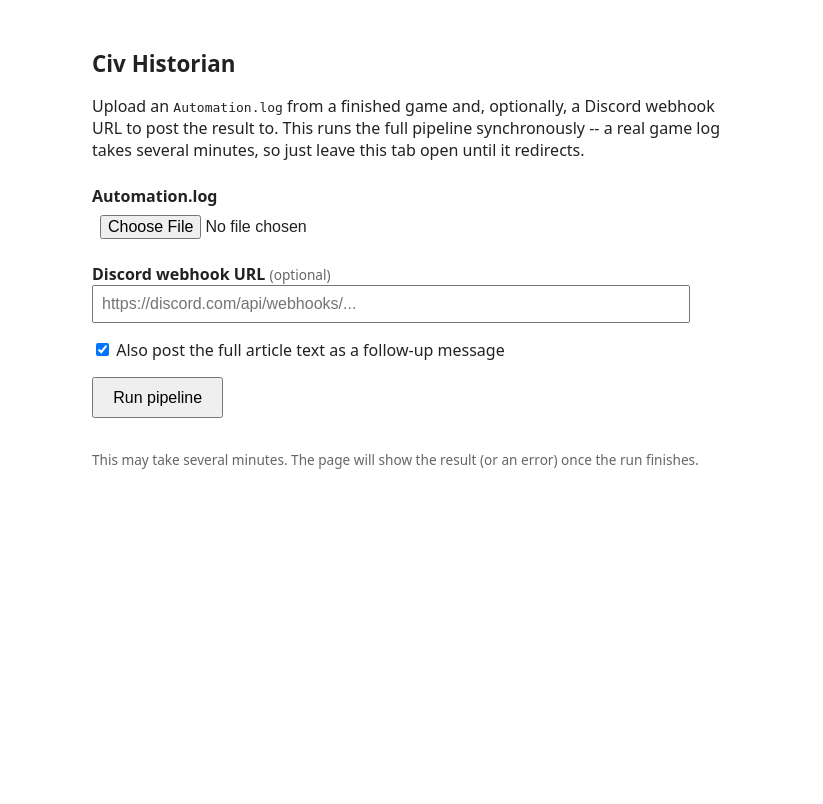
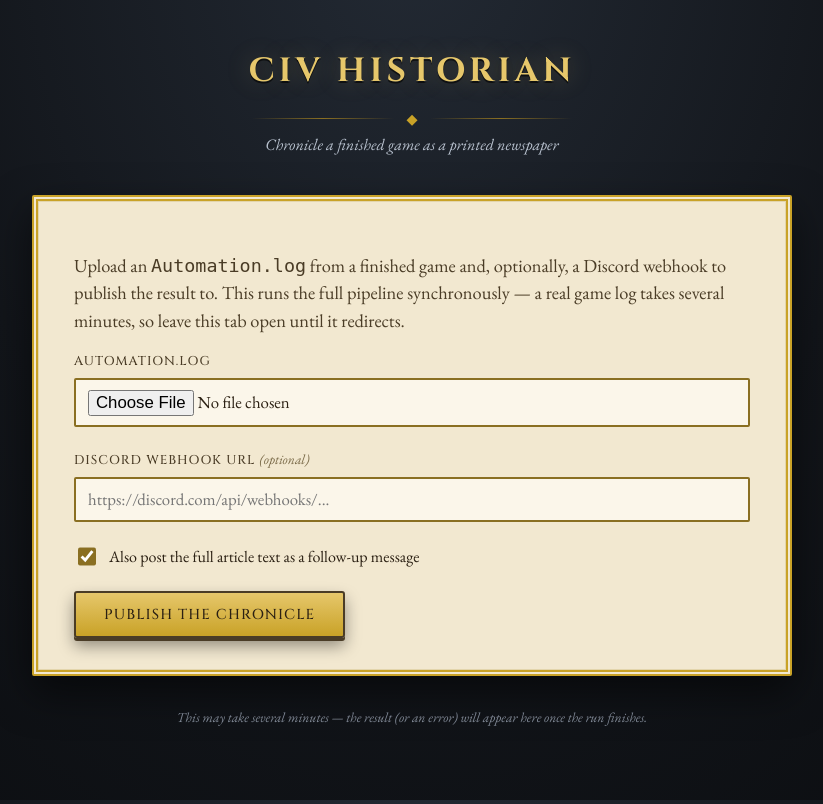
Before and after one commit to JorisWijnen/Civ-Historian, a Flask app: page / in a window 1280 px wide. Shown: the whole page, without its empty margins (228-1051 px from the left). Before the commit the page ends 469 px from the top, so only its background shows below. Run offline with Flask 3, Linux system fonts and the light colour scheme.

Commit message:
ui overhaul

```diff
--- /dev/null
+++ b/webapp/static/style.css
@@ -0,0 +1,294 @@
+/* Civ Historian webapp -- shared theme.
+   Dark map-table background, parchment panels, gold/bronze trim -- matches
+   the Civilization VI UI language rather than a generic form-app look. */
+
+@import url('https://fonts.googleapis.com/css2?family=Cinzel:wght@500;700&family=EB+Garamond:ital,wght@0,400;0,600;1,400&display=swap');
+
+:root {
+  --bg-deep: #12151a;
+  --bg-deep-2: #1b2028;
+  --gold: #c9a227;
+  --gold-light: #e6c76b;
+  --gold-dim: #8a6f22;
+  --parchment: #f2e8d0;
+  --parchment-edge: #e3d5ac;
+  --ink: #2b2013;
+  --ink-soft: #4a3c26;
+  --success-a: #4f7a3a;
+  --success-b: #2f4a24;
+  --danger-a: #8a2b28;
+  --danger-b: #591a18;
+  --shadow: rgba(0, 0, 0, 0.55);
+}
+
+* { box-sizing: border-box; }
+
+html, body {
+  margin: 0;
+  min-height: 100%;
+}
+
+body {
+  font-family: 'EB Garamond', Georgia, serif;
+  font-size: 1.15rem;
+  color: var(--parchment);
+  background:
+    radial-gradient(ellipse at 50% -10%, #232a34 0%, var(--bg-deep) 55%, #0b0d10 100%),
+    repeating-linear-gradient(45deg, rgba(255, 255, 255, 0.018) 0 1px, transparent 1px 42px),
+    repeating-linear-gradient(-45deg, rgba(255, 255, 255, 0.018) 0 1px, transparent 1px 42px);
+  background-attachment: fixed;
+  min-height: 100vh;
+  padding: 3rem 1.25rem 4rem;
+  display: flex;
+  justify-content: center;
+}
+
+.page {
+  width: 100%;
+  max-width: 760px;
+}
+
+/* -- Header / crest -------------------------------------------------- */
+
+.crest {
+  text-align: center;
+  margin-bottom: 2.5rem;
+}
+
+.crest h1 {
+  font-family: 'Cinzel', serif;
+  font-weight: 700;
+  font-size: 2.1rem;
+  letter-spacing: 0.12em;
+  text-transform: uppercase;
+  margin: 0;
+  color: var(--gold-light);
+  text-shadow: 0 2px 0 rgba(0, 0, 0, 0.6), 0 0 24px rgba(230, 199, 107, 0.25);
+}
+
+.crest .subtitle {
+  font-family: 'EB Garamond', serif;
+  font-style: italic;
+  color: #b9c2cf;
+  margin-top: 0.4rem;
+  font-size: 1rem;
+}
+
+.crest .rule {
+  display: flex;
+  align-items: center;
+  gap: 0.75rem;
+  margin: 1rem auto 0;
+  max-width: 320px;
+  color: var(--gold-dim);
+}
+
+.crest .rule::before,
+.crest .rule::after {
+  content: "";
+  flex: 1;
+  height: 1px;
+  background: linear-gradient(90deg, transparent, var(--gold-dim), transparent);
+}
+
+.crest .rule span {
+  font-size: 0.9rem;
+  color: var(--gold);
+}
+
+/* -- Panels (double gold border = Civ6 engraved-frame look) ---------- */
+
+.panel {
+  background: var(--parchment);
+  color: var(--ink);
+  border: 6px double var(--gold);
+  border-radius: 2px;
+  padding: 2rem 2.25rem;
+  box-shadow: 0 16px 40px var(--shadow), inset 0 0 0 1px var(--parchment-edge);
+  margin-bottom: 1.5rem;
+}
+
+.panel h2 {
+  font-family: 'Cinzel', serif;
+  font-size: 1.05rem;
+  letter-spacing: 0.06em;
+  text-transform: uppercase;
+  color: var(--ink-soft);
+  border-bottom: 2px solid var(--gold);
+  padding-bottom: 0.4rem;
+  margin: 1.75rem 0 1rem;
+}
+
+.panel h2:first-child { margin-top: 0; }
+
+.panel p.lede {
+  color: var(--ink-soft);
+  line-height: 1.5;
+}
+
+/* -- Form -------------------------------------------------------------*/
+
+.field {
+  margin-bottom: 1.4rem;
+}
+
+.field label {
+  display: block;
+  font-family: 'Cinzel', serif;
+  font-size: 0.8rem;
+  letter-spacing: 0.08em;
+  text-transform: uppercase;
+  color: var(--ink-soft);
+  margin-bottom: 0.5rem;
+}
+
+.field .hint {
+  font-family: 'EB Garamond', serif;
+  text-transform: none;
+  letter-spacing: normal;
+  font-style: italic;
+  color: #7a6a48;
+  font-size: 0.85rem;
+}
+
+input[type="file"],
+input[type="text"] {
+  width: 100%;
+  font-family: 'EB Garamond', serif;
+  font-size: 1.05rem;
+  padding: 0.6rem 0.75rem;
+  background: #fbf6ea;
+  border: 2px solid var(--gold-dim);
+  border-radius: 2px;
+  color: var(--ink);
+}
+
+input[type="text"]:focus,
+input[type="file"]:focus {
+  outline: none;
+  border-color: var(--gold);
+  box-shadow: 0 0 0 3px rgba(201, 162, 39, 0.25);
+}
+
+.checkbox-row {
+  display: flex;
+  align-items: center;
+  gap: 0.6rem;
+}
+
+.checkbox-row label {
+  margin: 0;
+  text-transform: none;
+  font-family: 'EB Garamond', serif;
+  letter-spacing: normal;
+  font-size: 1rem;
+  color: var(--ink);
+}
+
+.checkbox-row input { width: 1.15rem; height: 1.15rem; accent-color: var(--gold-dim); }
+
+/* -- Buttons ------------------------------------------------------- */
+
+.btn {
+  font-family: 'Cinzel', serif;
+  font-size: 0.9rem;
+  letter-spacing: 0.08em;
+  text-transform: uppercase;
+  color: var(--ink);
+  background: linear-gradient(180deg, var(--gold-light), var(--gold));
+  border: 2px solid var(--ink-soft);
+  border-radius: 3px;
+  padding: 0.75rem 1.75rem;
+  cursor: pointer;
+  box-shadow: 0 3px 0 var(--ink-soft), 0 8px 16px rgba(0, 0, 0, 0.4);
+  transition: transform 0.12s ease, box-shadow 0.12s ease;
+}
+
+.btn:hover { transform: translateY(-2px); box-shadow: 0 5px 0 var(--ink-soft), 0 12px 20px rgba(0, 0, 0, 0.45); }
+.btn:active { transform: translateY(1px); box-shadow: 0 2px 0 var(--ink-soft), 0 4px 10px rgba(0, 0, 0, 0.4); }
+
+a.link-back {
+  display: inline-block;
+  margin-top: 1.5rem;
+  color: var(--gold-light);
+  text-decoration: none;
+  font-family: 'Cinzel', serif;
+  font-size: 0.85rem;
+  letter-spacing: 0.06em;
+  text-transform: uppercase;
+}
+a.link-back:hover { text-decoration: underline; }
+
+/* -- Status ribbons -------------------------------------------------- */
+
+.ribbon {
+  font-family: 'Cinzel', serif;
+  text-align: center;
+  letter-spacing: 0.06em;
+  text-transform: uppercase;
+  font-size: 0.95rem;
+  padding: 0.85rem 1rem;
+  border-radius: 2px;
+  margin: 0 0 1.5rem;
+  color: #f4ecd8;
+  border: 2px solid rgba(0, 0, 0, 0.3);
+}
+
+.ribbon.ok {
+  background: linear-gradient(180deg, var(--success-a), var(--success-b));
+  box-shadow: 0 4px 12px rgba(47, 74, 36, 0.5);
+}
+
+.ribbon.fail {
+  background: linear-gradient(180deg, var(--danger-a), var(--danger-b));
+  box-shadow: 0 4px 12px rgba(89, 26, 24, 0.5);
+}
+
+.ribbon.neutral {
+  background: linear-gradient(180deg, #55565c, #34353a);
+}
+
+/* -- Image frames ------------------------------------------------- */
+
+.frame {
+  margin-bottom: 1.75rem;
+}
+
+.frame figcaption {
+  font-family: 'Cinzel', serif;
+  font-size: 0.75rem;
+  letter-spacing: 0.1em;
+  text-transform: uppercase;
+  color: var(--ink-soft);
+  text-align: center;
+  margin-top: 0.6rem;
+}
+
+.frame img {
+  display: block;
+  width: 100%;
+  border: 6px double var(--gold-dim);
+  border-radius: 2px;
+  background: #000;
+}
+
+/* -- Misc ------------------------------------------------------------*/
+
+.footnote {
+  text-align: center;
+  color: #7f8794;
+  font-size: 0.85rem;
+  font-style: italic;
+  margin-top: 2rem;
+}
+
+pre.error-detail {
+  white-space: pre-wrap;
+  font-family: 'Courier New', monospace;
+  font-size: 0.85rem;
+  background: #e9dfc4;
+  border: 1px solid var(--gold-dim);
+  border-radius: 2px;
+  padding: 1rem;
+  color: var(--ink);
+}
--- a/webapp/templates/index.html
+++ b/webapp/templates/index.html
@@ -2,43 +2,43 @@
 <html lang="en">
 <head>
 <meta charset="utf-8">
+<meta name="viewport" content="width=device-width, initial-scale=1">
 <title>Civ Historian</title>
-<style>
-  body { font-family: system-ui, sans-serif; max-width: 640px; margin: 3rem auto; padding: 0 1rem; color: #222; }
-  h1 { font-size: 1.4rem; }
-  form { display: flex; flex-direction: column; gap: 1rem; margin-top: 1.5rem; }
-  label { font-weight: 600; }
-  input[type=file], input[type=text] { padding: 0.5rem; font-size: 1rem; }
-  .hint { font-weight: normal; font-size: 0.85rem; color: #666; }
-  button { padding: 0.6rem 1.2rem; font-size: 1rem; cursor: pointer; align-self: flex-start; }
-  .checkbox-row { flex-direction: row; align-items: center; gap: 0.5rem; }
-  .note { font-size: 0.85rem; color: #666; margin-top: 2rem; }
-</style>
+<link rel="stylesheet" href="/static/style.css">
 </head>
 <body>
+<div class="page">
+  <div class="crest">
     <h1>Civ Historian</h1>
-  <p>Upload an <code>Automation.log</code> from a finished game and, optionally,
-     a Discord webhook URL to post the result to. This runs the full pipeline
-     synchronously -- a real game log takes several minutes, so just leave
-     this tab open until it redirects.</p>
+    <div class="rule"><span>&#9670;</span></div>
+    <p class="subtitle">Chronicle a finished game as a printed newspaper</p>
+  </div>
+
+  <div class="panel">
+    <p class="lede">Upload an <code>Automation.log</code> from a finished game
+       and, optionally, a Discord webhook to publish the result to. This runs
+       the full pipeline synchronously &mdash; a real game log takes several
+       minutes, so leave this tab open until it redirects.</p>
 
     <form action="/run" method="post" enctype="multipart/form-data">
-    <div>
-      <label for="log_file">Automation.log</label><br>
+      <div class="field">
+        <label for="log_file">Automation.log</label>
         <input type="file" id="log_file" name="log_file" accept=".log" required>
       </div>
-    <div>
-      <label for="webhook_url">Discord webhook URL <span class="hint">(optional)</span></label><br>
-      <input type="text" id="webhook_url" name="webhook_url" placeholder="https://discord.com/api/webhooks/..." size="60">
+      <div class="field">
+        <label for="webhook_url">Discord webhook URL <span class="hint">(optional)</span></label>
+        <input type="text" id="webhook_url" name="webhook_url" placeholder="https://discord.com/api/webhooks/...">
       </div>
-    <div class="checkbox-row">
+      <div class="field checkbox-row">
         <input type="checkbox" id="post_article_text" name="post_article_text" checked>
-      <label for="post_article_text" style="font-weight: normal;">Also post the full article text as a follow-up message</label>
+        <label for="post_article_text">Also post the full article text as a follow-up message</label>
       </div>
-    <button type="submit">Run pipeline</button>
+      <button type="submit" class="btn">Publish the chronicle</button>
     </form>
+  </div>
 
-  <p class="note">This may take several minutes. The page will show the
-     result (or an error) once the run finishes.</p>
+  <p class="footnote">This may take several minutes &mdash; the result (or an
+     error) will appear here once the run finishes.</p>
+</div>
 </body>
 </html>
```
Also changed, not shown: webapp/templates/error.html (+18 -11 lines), webapp/templates/result.html (+25 -18 lines). Lines whose indentation alone changed are shown as unchanged.
